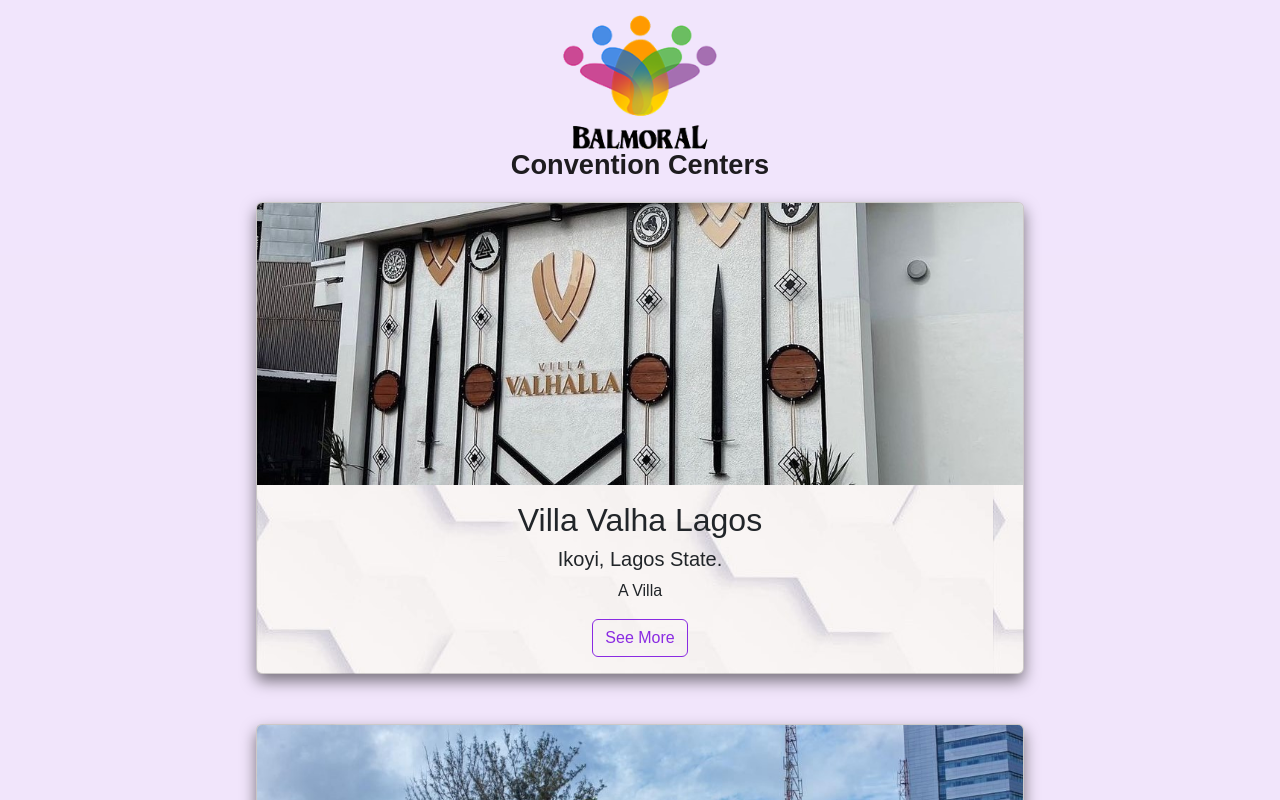
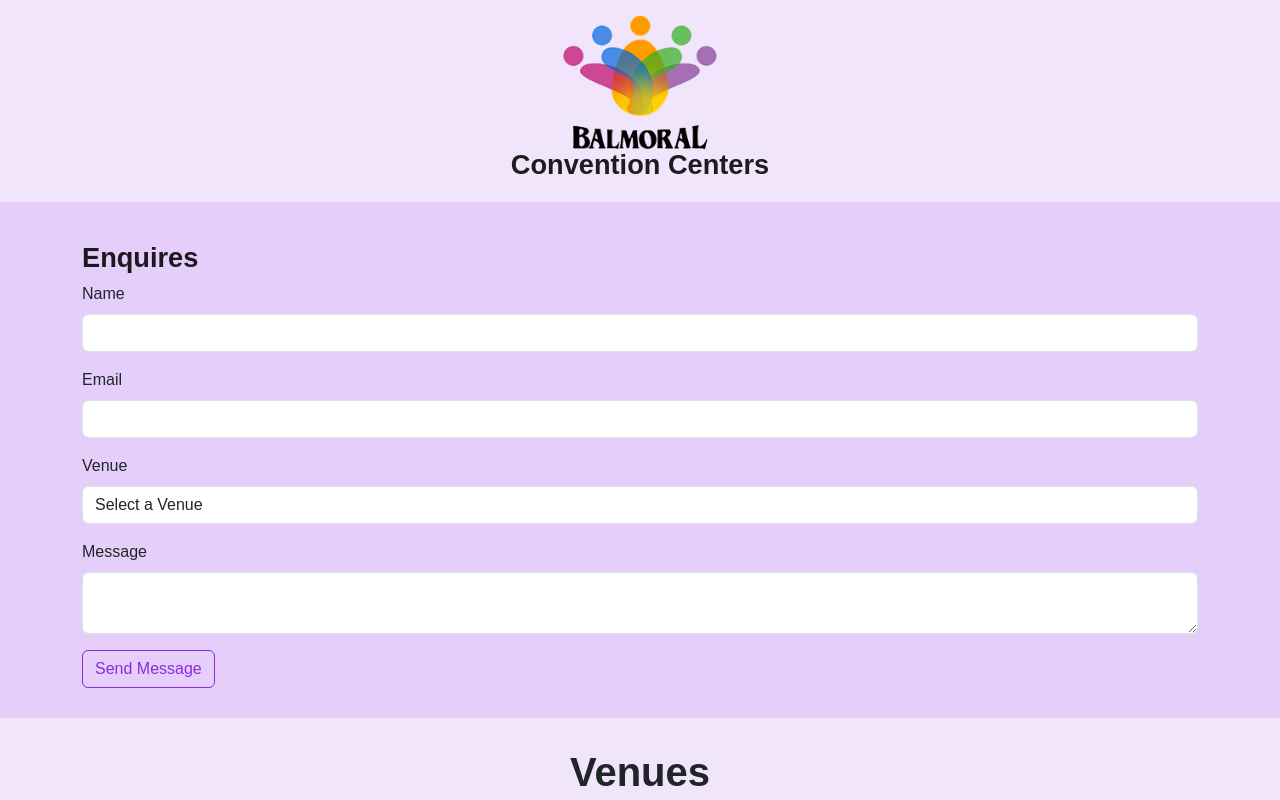
Before and after one commit to Timmilytim/Balmoral, a React (Vite) app: page /Home in a window 1280 px wide. Shown: the top 800 px of the page. Built offline with nearby package versions, Linux system fonts and the light colour scheme.

Commit message:
Edit infomations

```diff
--- a/src/App.css
+++ b/src/App.css
@@ -6,6 +6,13 @@
   }
   nav{
     background-color: rgba(137, 43, 226, 0.123);
+  }
+
+  .ven{
+    padding-top: 30px;
+    padding-bottom: 10px;
+    font-size: 2.5em;
+    font-weight: bold;
   }
 
   .text{
@@ -74,6 +81,7 @@
 }
 
 .feedbackall{
+  padding-top: 40px;
   background-color: rgba(137, 43, 226, 0.123);
 }
 
--- a/src/App.jsx
+++ b/src/App.jsx
@@ -1,4 +1,3 @@
-import './App.css'
 import Home from "./Components/Home"
 import Villa from "./Pages/Villa"
 import Federal from "./Pages/Federal"
--- a/src/Components/Feedback.jsx
+++ b/src/Components/Feedback.jsx
@@ -41,7 +41,7 @@
   return (
   <div className="feedbackall">
     <div className="container feedback">
-      <h2 className='feed'>Feedback</h2>
+      <h2 className='feed'>Enquires </h2>
       <form onSubmit={handleSubmit}>
         <div className="mb-3">
           <label htmlFor="name" className="form-label">Name</label>
@@ -52,9 +52,9 @@
           <input type="email" className="form-control" id="email" name="email" value={formData.email} onChange={handleChange} required />
         </div>
         <div className="mb-3">
-        <label htmlFor="name" className="form-label">Location</label>
+        <label htmlFor="name" className="form-label">Venue</label>
           <select required className="form-control" name="location" id="location" value={formData.location} onChange={handleChange}>
-              <option value="">Select a location</option>
+              <option value="">Select a Venue</option>
               <option value="Villa Valha Lagos (Ikoyi, Lagos State)">Villa Valha Lagos (Ikoyi, Lagos State)</option>
               <option value="Balmoral Convention Center(Federal Palace Hotel, Victoria Island, Lagos State)">Balmoral Convention Center(Federal Palace Hotel, Victoria Island, Lagos State)</option>
               <option value="Balmoral Convention Center (Sheraton Hotel Ikeja, Lagos State)">Balmoral Convention Center (Sheraton Hotel Ikeja, Lagos State)</option>
--- a/src/Components/Home.jsx
+++ b/src/Components/Home.jsx
@@ -19,10 +19,14 @@
   return (
     <>
 <Navigation />
+
  <div className='groupall'>
 
   <div className='space'>
+    <Feedback/>
   </div>
+
+      <h2 className='ven text-center'>Venues</h2>
       {/* Villa Valha Lagos */}
         <div className="card text-center" data-aos="flip-left">
           <img src={Villa1} className="card-img-top" alt="Villa" />
@@ -79,7 +83,7 @@
       </div>
 
  </div>
- <Feedback/>
+
 
 
     </>
--- a/src/Pages/Federal.jsx
+++ b/src/Pages/Federal.jsx
@@ -11,6 +11,7 @@
 import AOS from 'aos'
 import 'aos/dist/aos.css'
 import Navigation from '../Components/Navigation'
+import Feedback from '../Components/Feedback';
 
 function Federal() {
 
@@ -35,9 +36,9 @@
     <h1 className='bold'>Balmoral Convention Center</h1>
     <h3>6-8 Ahmadu Bello Way, Federal Palace Hotel, VI, Lagos State.</h3>
     <div className='icons'>
-      <a className='mail' href='mailto:Samueli@balmoral.com.ng'><FaEnvelope/></a>
+    <a className='mail' href='mailto:Nathanael@balmoral.com.ng'><FaEnvelope/></a>
       <a href='https://www.instagram.com/balmoralevents?igsh=MzRlODBiNWFlZA=='><FaInstagramSquare/></a>
-      <a href=' https://wa.me/+2348034423234'><FaWhatsapp/></a>
+      <a href=' https://wa.me/+2348094151640'><FaWhatsapp/></a>
     </div>
 
     <div data-aos="fade-out">
@@ -100,7 +101,7 @@
   ))}
 </div>
 
-
+<Feedback/>
 </div>
     </>
   )
--- a/src/Pages/Oregun.jsx
+++ b/src/Pages/Oregun.jsx
@@ -8,6 +8,7 @@
 import AOS from 'aos'
 import 'aos/dist/aos.css'
 import Navigation from '../Components/Navigation'
+import Feedback from '../Components/Feedback';
 
 function Oregun() {
 
@@ -29,9 +30,9 @@
     <h3>98, Kudirat Abiola Way, Oregun, ikeja, Lagos State.</h3>
     <p>3,000 sitting capacity</p>
     <div className='icons'>
-      <a className='mail' href='mailto:Samueli@balmoral.com.ng'><FaEnvelope/></a>
+    <a className='mail' href='mailto:Nathanael@balmoral.com.ng'><FaEnvelope/></a>
       <a href='https://www.instagram.com/balmoralhalloregun?igsh=MzRlODBiNWFlZA=='><FaInstagramSquare/></a>
-      <a href=' https://wa.me/+2348034423234'><FaWhatsapp/></a>
+      <a href=' https://wa.me/+2348094151640'><FaWhatsapp/></a>
     </div>
 
     <div>
@@ -98,6 +99,7 @@
 
 
 </div>
+<Feedback/>
     </>
   )
 }
--- a/src/Pages/Palace.jsx
+++ b/src/Pages/Palace.jsx
@@ -11,6 +11,7 @@
 import AOS from 'aos'
 import 'aos/dist/aos.css'
 import Navigation from '../Components/Navigation'
+import Feedback from '../Components/Feedback';
 
 function Palace() {
 
@@ -38,9 +39,9 @@
     <h3>Federal Palace Hotel, VI, Lagos State.</h3>
     <p>200 Seating Capacity </p>
     <div className='icons'>
-      <a className='mail' href='mailto:Samueli@balmoral.com.ng'><FaEnvelope/></a>
+    <a className='mail' href='mailto:Nathanael@balmoral.com.ng'><FaEnvelope/></a>
       <a href='https://www.instagram.com/balmoralevents?igsh=MzRlODBiNWFlZA=='><FaInstagramSquare/></a>
-      <a href=' https://wa.me/+2348034423234'><FaWhatsapp/></a>
+      <a href=' https://wa.me/+2348094151640'><FaWhatsapp/></a>
     </div>
 
      <div className='amenities'>
@@ -89,6 +90,8 @@
 
 
 </div>
+
+<Feedback/>
     </>
   )
 }
--- a/src/Pages/Sheraton.jsx
+++ b/src/Pages/Sheraton.jsx
@@ -12,6 +12,7 @@
 import AOS from 'aos'
 import 'aos/dist/aos.css'
 import Navigation from '../Components/Navigation'
+import Feedback from '../Components/Feedback';
 
 function Sheraton() {
 
@@ -37,9 +38,9 @@
     <h3>30 Mobolaji Bank Anthony way, Sheraton Lagos Hotel, ikeja. Lagos State</h3>
     <p>3,000 sitting capacity</p>
     <div className='icons'>
-      <a className='mail' href='mailto:Samueli@balmoral.com.ng'><FaEnvelope/></a>
+    <a className='mail' href='mailto:Nathanael@balmoral.com.ng'><FaEnvelope/></a>
       <a href='https://www.instagram.com/balmoral_cc_ikeja?igsh=MzRlODBiNWFlZA=='><FaInstagramSquare/></a>
-      <a href=' https://wa.me/+2348034423234'><FaWhatsapp/></a>
+      <a href=' https://wa.me/+2348094151640'><FaWhatsapp/></a>
     </div>
 
     <div>
@@ -105,8 +106,8 @@
   ))}
 </div>
 
-
 </div>
+<Feedback/>
     </>
   )
 }
--- a/src/Pages/Villa.jsx
+++ b/src/Pages/Villa.jsx
@@ -11,6 +11,7 @@
 import AOS from 'aos'
 import 'aos/dist/aos.css'
 import Navigation from '../Components/Navigation'
+import Feedback from '../Components/Feedback';
 
 function Villa() {
 
@@ -36,9 +37,9 @@
     <h1 className='bold'>Villa Valha Lagos</h1>
     <h3>1 Grillo Street, Ikoyi, Lagos-Nigeria.</h3>
     <div className='icons'>
-      <a className='mail' href='mailto:Samueli@balmoral.com.ng'><FaEnvelope/></a>
+      <a className='mail' href='mailto:Nathanael@balmoral.com.ng'><FaEnvelope/></a>
       <a href='https://www.instagram.com/thevillavalhallalagos?igsh=MzRlODBiNWFlZA=='><FaInstagramSquare/></a>
-      <a href=' https://wa.me/+2348034423234'><FaWhatsapp/></a>
+      <a href=' https://wa.me/+2348094151640'><FaWhatsapp/></a>
     </div>
     <div>
       <p className='text'>Villa Valhalla was constructed with luxury in mind! From the executive suites to the pool, we planned out the anticipated and emerging needs of our clientele and the means to offer these benefits to our constant streams of guests (corporate, vacationers, events and locals)</p>
@@ -116,9 +117,11 @@
       <img src={data.image} alt={`Image ${index + 1}`} data-aos="flip-right"/>
     </div>
   ))}
+
 </div>
 
 </div>
+<Feedback/>
     </>
   )
 }
```
